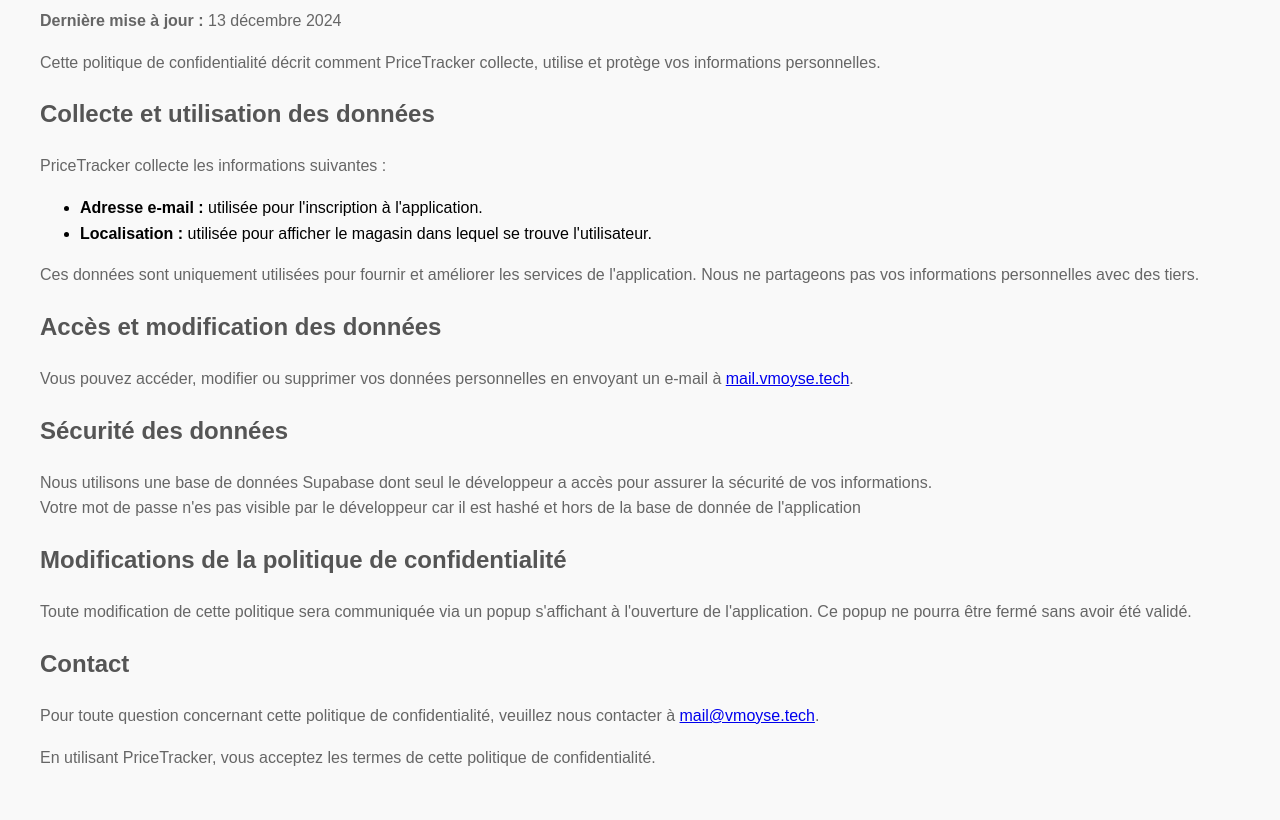
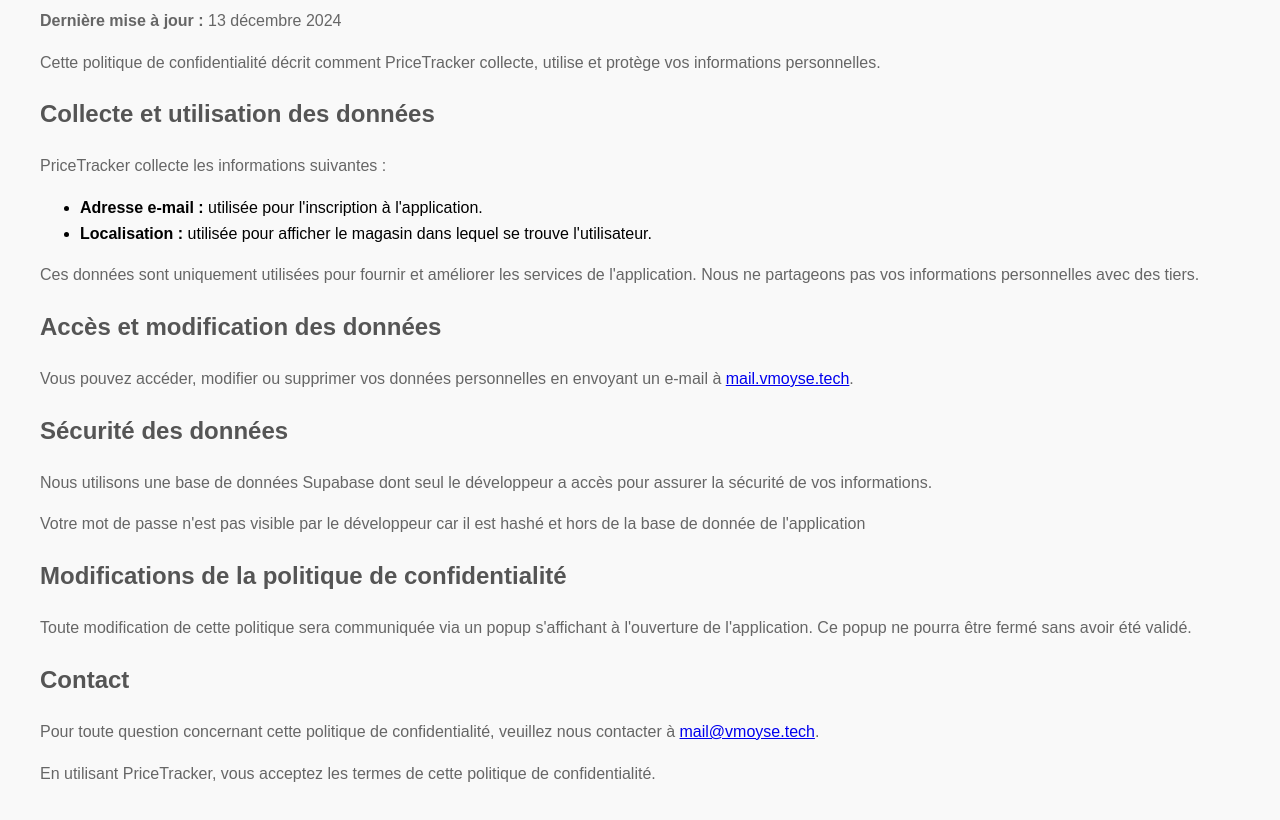
Before and after one commit to eaudaim/eaudaim.github.io, a plain HTML site: page index.html in a window 1280 px wide. Shown: the part 126-946 px from the top of the page. Drawn offline with Linux system fonts and the light colour scheme.

Commit message:
Update index.html

```diff
--- a/index.html
+++ b/index.html
@@ -42,8 +42,8 @@
 <p>Vous pouvez accéder, modifier ou supprimer vos données personnelles en envoyant un e-mail à <a href="mailto:mail.vmoyse.tech">mail.vmoyse.tech</a>.</p>
 
 <h2>Sécurité des données</h2>
-<p>Nous utilisons une base de données Supabase dont seul le développeur a accès pour assurer la sécurité de vos informations. <br>
-Votre mot de passe n'es pas visible par le développeur car il est hashé et hors de la base de donnée de l'application </p>
+<p>Nous utilisons une base de données Supabase dont seul le développeur a accès pour assurer la sécurité de vos informations.</p>
+<p>Votre mot de passe n'est pas visible par le développeur car il est hashé et hors de la base de donnée de l'application </p>
 
 <h2>Modifications de la politique de confidentialité</h2>
 <p>Toute modification de cette politique sera communiquée via un popup s'affichant à l'ouverture de l'application. Ce popup ne pourra être fermé sans avoir été validé.</p>
```
